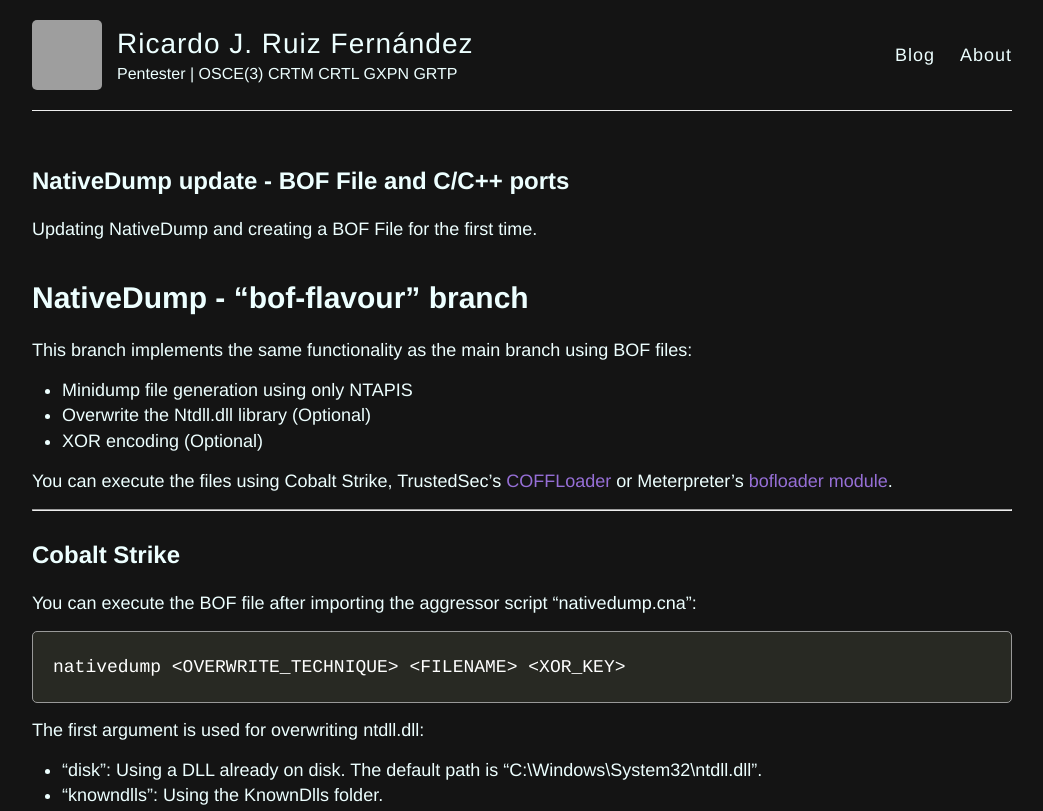
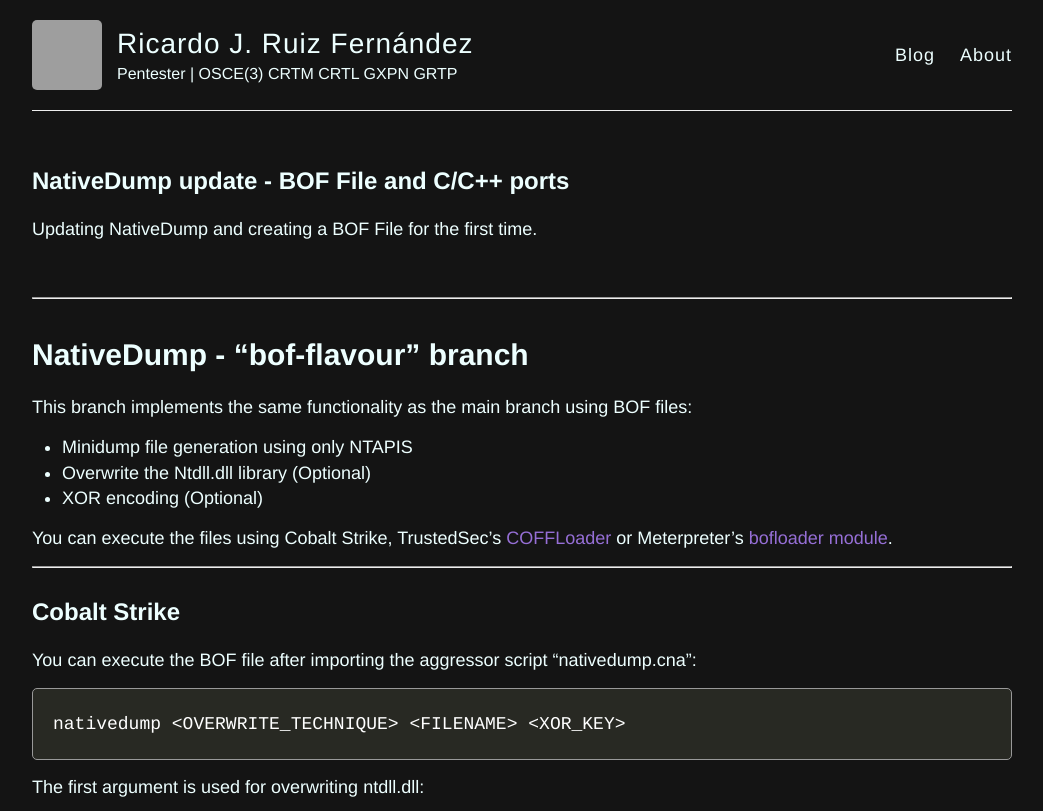
Before and after one commit to ricardojoserf/ricardojoserf.github.io, a Jekyll site: the page built from _posts/2024-10-1-NativeDumpUpdate2.md, in a window 1280 px wide. Shown: the top 811 px of the page, without its empty margins (118-1161 px from the left). Built offline with Jekyll 4.4.1, drawn with Linux system fonts in a browser that asks for light colours; grey boxes are pictures that could not be loaded.

Commit message:
Update 2024-10-1-NativeDumpUpdate2.md

```diff
--- a/_posts/2024-10-1-NativeDumpUpdate2.md
+++ b/_posts/2024-10-1-NativeDumpUpdate2.md
@@ -8,6 +8,10 @@
 
 <!--more-->
 
+
+<br>
+
+------------------------------
 
 # NativeDump - "bof-flavour" branch
 
```
